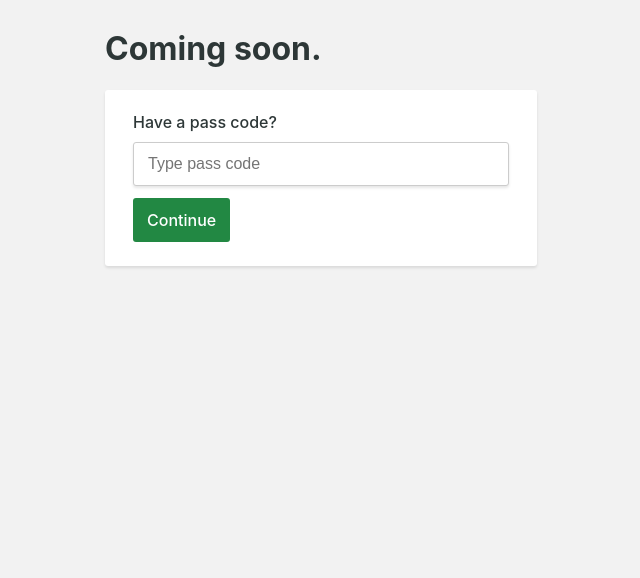
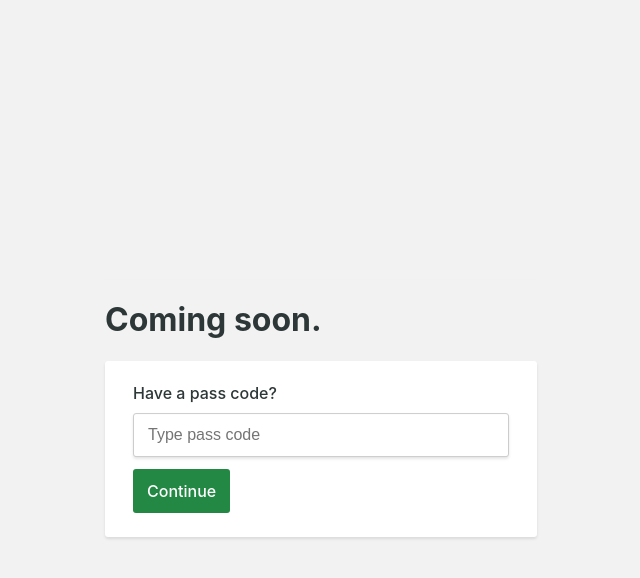
Before and after one commit to rosiana/site, a plain HTML site: page index.html in a window 1280 px wide. Shown: the whole page, without its empty margins (327-967 px from the left). Drawn offline with Linux system fonts and the light colour scheme.

Commit message:
Update index.html

```diff
--- a/index.html
+++ b/index.html
@@ -22,7 +22,6 @@
                 display: block;
                 align-items: center;
                 justify-content: center;
-                min-height: 100%;
                 width: calc(100% - 48px);
                 max-width: 480px;
                 position: absolute;
```
